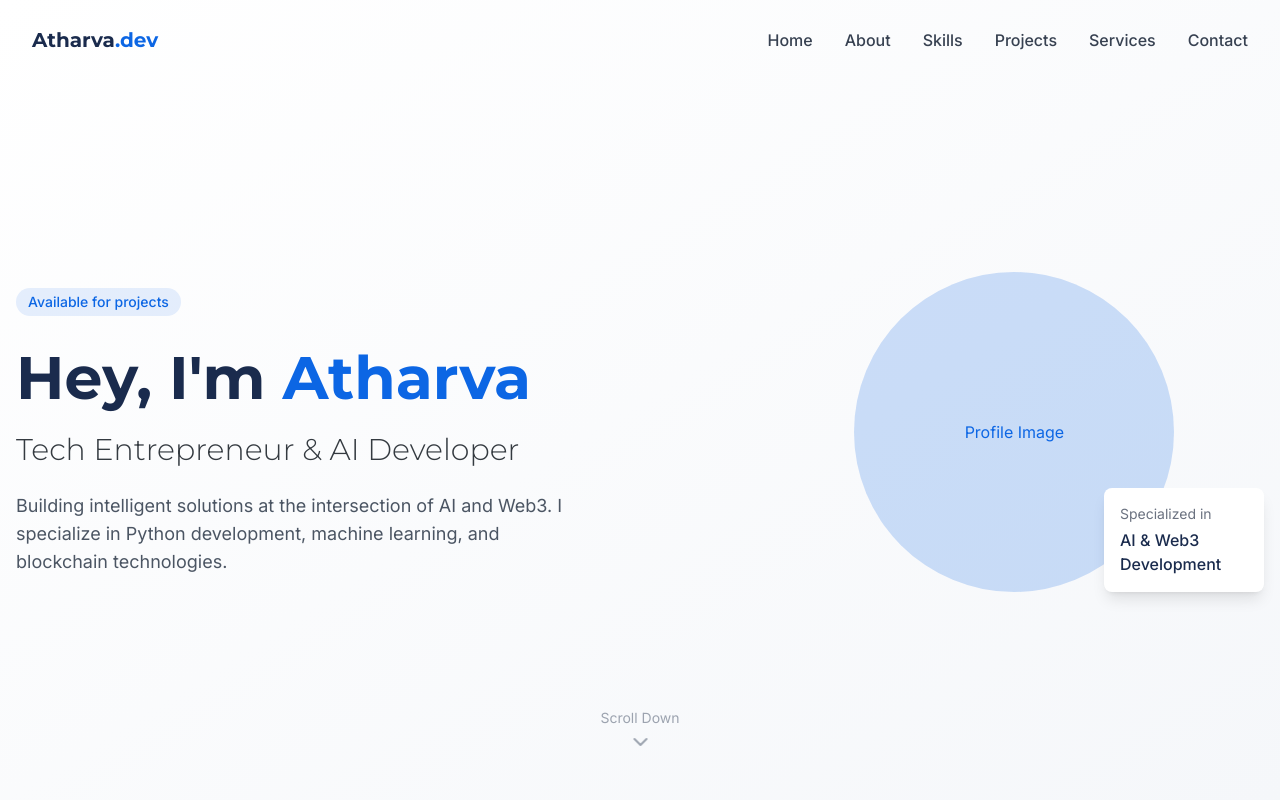
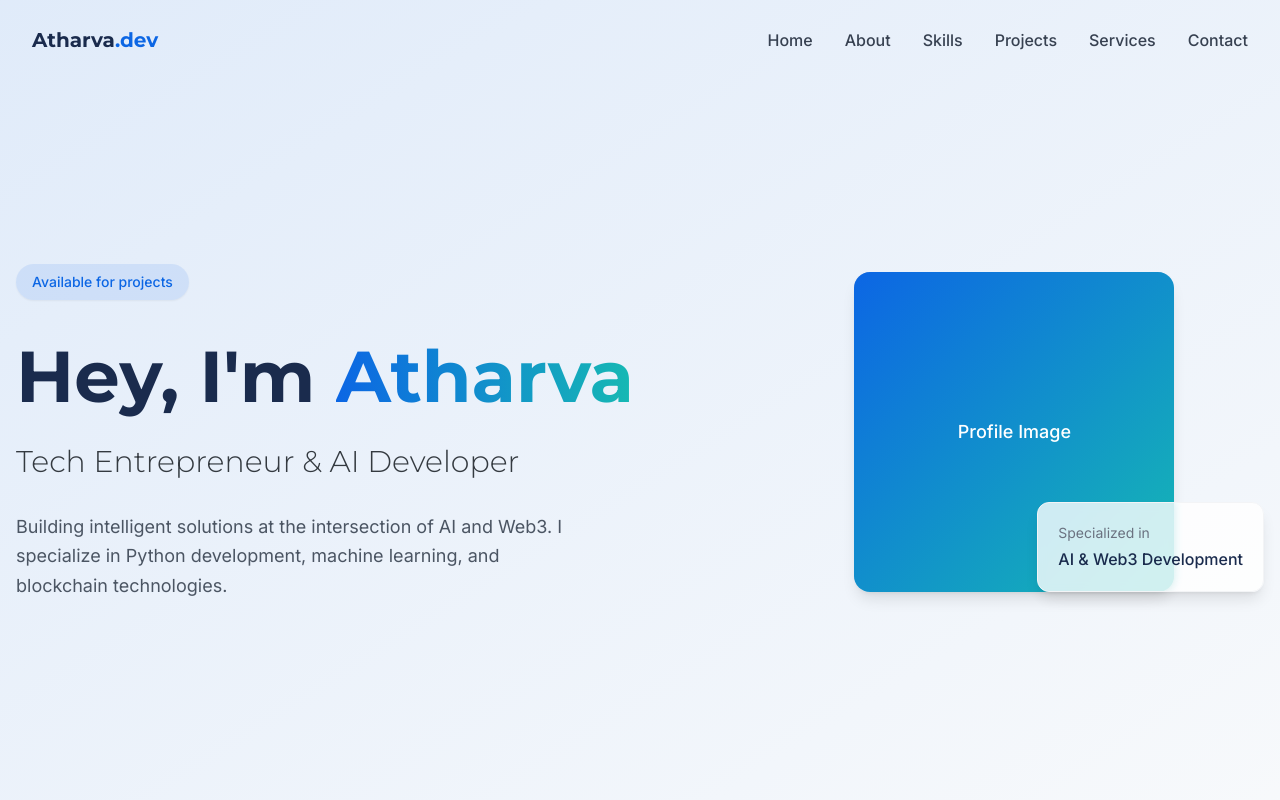
Before and after one commit to Atharva1399/portfolios-code, a React (Vite) app: page / in a window 1280 px wide. Shown: the top 800 px of the page. Built offline with nearby package versions, Linux system fonts and the light colour scheme.

Commit message:
feat: Enhance hero section with modern UI
Improved the Hero section's user interface to align with modern design principles. This includes visual enhancements and layout adjustments to create a more engaging and contemporary experience.

```diff
--- a/src/components/Hero.tsx
+++ b/src/components/Hero.tsx
@@ -6,38 +6,42 @@ const Hero = () => {
   return (
     <section
       id="home"
-      className="min-h-screen flex items-center pt-16 bg-gradient-to-br from-white to-tech-gray"
+      className="min-h-screen flex items-center pt-16 bg-gradient-to-br from-tech-blue/10 to-tech-gray/30"
     >
       <div className="container mx-auto px-4 py-12 md:py-20">
         <div className="flex flex-col lg:flex-row items-center justify-between gap-12">
-          <div className="lg:w-1/2 space-y-6 animate-fade-in">
-            <div className="inline-block px-3 py-1 bg-tech-blue/10 text-tech-blue rounded-full text-sm font-medium mb-2">
+          <div className="lg:w-1/2 space-y-8 animate-fade-in">
+            <div className="inline-block px-4 py-2 bg-tech-blue/10 text-tech-blue rounded-full text-sm font-medium mb-2 backdrop-blur-sm shadow-sm">
               Available for projects
             </div>
 
-            <h1 className="text-4xl md:text-5xl lg:text-6xl font-montserrat font-bold text-tech-navy leading-tight">
-              Hey, I'm <span className="text-tech-blue">Atharva</span>
+            <h1 className="text-5xl md:text-6xl lg:text-7xl font-montserrat font-bold text-tech-navy leading-tight">
+              Hey, I'm <span className="text-tech-blue bg-gradient-to-r from-tech-blue to-tech-teal bg-clip-text text-transparent">Atharva</span>
             </h1>
 
             <h2 className="text-2xl md:text-3xl font-light text-tech-dark-gray">
               Tech Entrepreneur & AI Developer
             </h2>
 
-            <p className="text-gray-600 text-lg max-w-xl">
+            <p className="text-gray-600 text-lg max-w-xl leading-relaxed">
               Building intelligent solutions at the intersection of AI and Web3.
               I specialize in Python development, machine learning, and blockchain technologies.
             </p>
           </div>
 
-          <div className="lg:w-2/5 relative">
-            <div className="w-64 h-64 md:w-80 md:h-80 rounded-full bg-tech-blue/20 overflow-hidden mx-auto">
+          <div className="lg:w-2/5 relative animate-[fade-in_0.6s_ease-out_0.3s_forwards] opacity-0">
+            <div className="w-[280px] h-[280px] md:w-[320px] md:h-[320px] rounded-2xl bg-gradient-to-br from-tech-blue to-tech-teal overflow-hidden mx-auto shadow-lg relative">
               {/* Placeholder for profile image - to be replaced */}
-              <div className="w-full h-full flex items-center justify-center text-tech-blue">
+              <div className="w-full h-full flex items-center justify-center text-white text-lg font-medium">
                 Profile Image
               </div>
+
+              {/* Decorative elements */}
+              <div className="absolute -z-10 w-[280px] h-[280px] md:w-[320px] md:h-[320px] rounded-2xl bg-tech-navy/20 -top-3 -left-3"></div>
+              <div className="absolute -z-10 w-20 h-20 rounded-full bg-tech-orange/20 -bottom-6 -right-6"></div>
             </div>
 
-            <div className="absolute -bottom-6 md:bottom-0 -right-6 md:right-0 bg-white rounded-lg shadow-lg p-4 w-32 md:w-40">
+            <div className="absolute -bottom-6 md:bottom-0 -right-6 md:right-0 bg-white rounded-xl shadow-lg p-5 backdrop-blur-sm bg-white/80 animate-[fade-in_0.6s_ease-out_0.6s_forwards] opacity-0 border border-gray-100">
               <div className="text-sm text-gray-500 mb-1">Specialized in</div>
               <div className="font-medium text-tech-navy">
                 AI & Web3 Development
@@ -46,13 +50,13 @@ const Hero = () => {
           </div>
         </div>
 
-        <div className="absolute bottom-10 left-1/2 transform -translate-x-1/2 hidden md:block">
+        <div className="absolute bottom-10 left-1/2 transform -translate-x-1/2 hidden md:block animate-[fade-in_0.6s_ease-out_0.9s_forwards] opacity-0">
           <a
             href="#about"
-            className="flex flex-col items-center text-gray-400 hover:text-tech-blue transition-colors"
+            className="flex flex-col items-center text-tech-blue hover:text-tech-navy transition-colors group"
           >
-            <span className="text-sm mb-2">Scroll Down</span>
-            <ChevronDown className="animate-bounce" />
+            <span className="text-sm mb-2 font-medium">Explore More</span>
+            <ChevronDown className="animate-bounce group-hover:animate-none" />
           </a>
         </div>
       </div>
```
